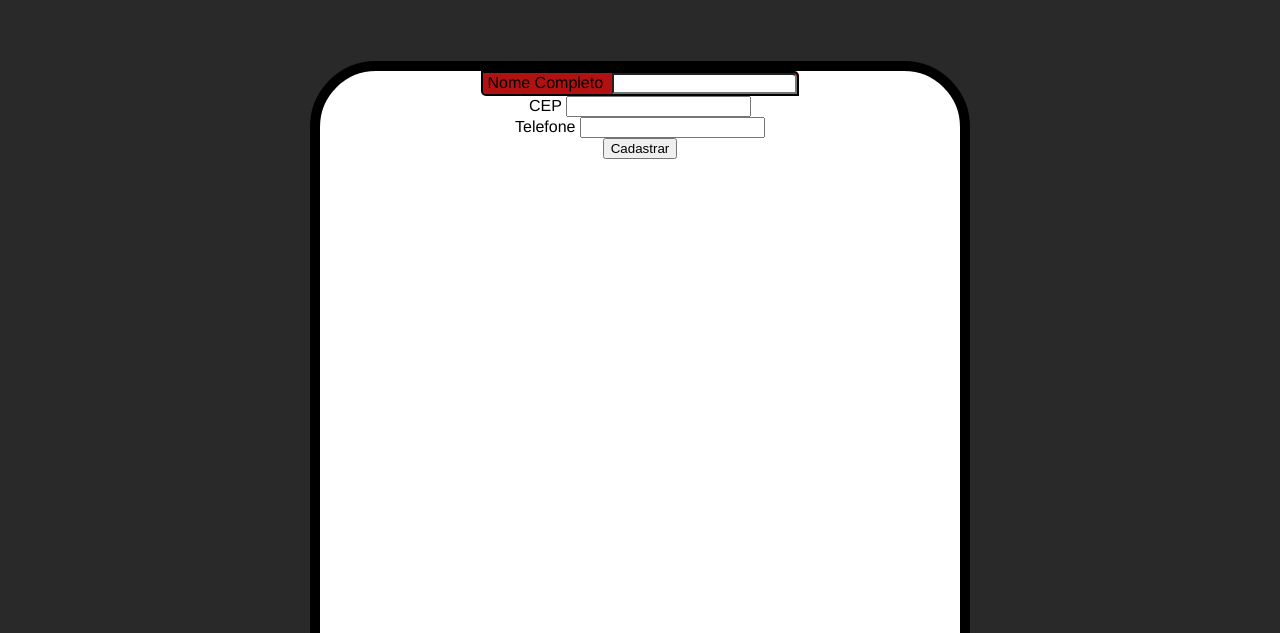
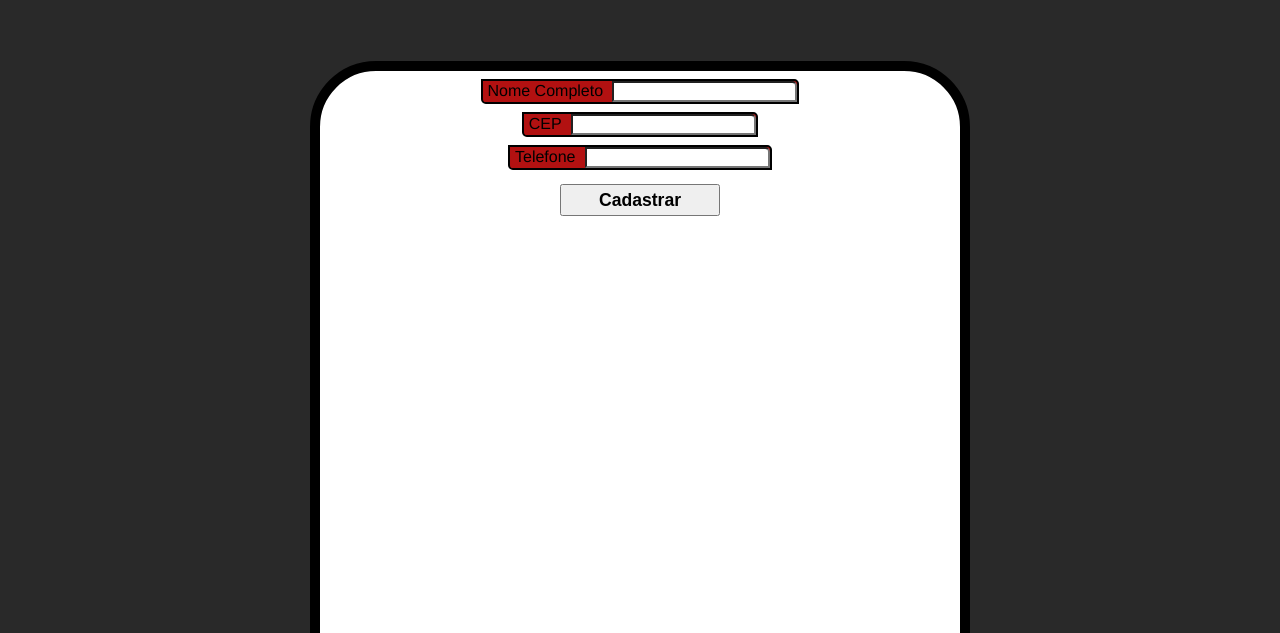
Before and after one commit to mourvan67532/Alphas_Car, a plain HTML site: page abner.html in a window 1280 px wide. Shown: the part 167-800 px from the top of the page. Drawn offline with Linux system fonts and the light colour scheme.

Commit message:
Add files via upload

```diff
--- a/abner.html
+++ b/abner.html
@@ -27,19 +27,16 @@
                     <label for="nome_cliente">Nome Completo</label>
                     <input type="text" id="nome_cliente">
                 </div>
-                <div>
+                <div class="a_tabelinha">
                     <label for="endereco_cep">CEP</label>
                     <input type="text" id="endereco_cep">
                 </div>
-                <div>
+                <div class="a_tabelinha">
                     <label for="celular_1">Telefone</label>
                     <input type="text" id="celular_1">
                 </div>
-                <button>Cadastrar</button>
+                <button><b>Cadastrar</b></button>
             </div>
-            <!-- <p>Nome: <spam id="cliente_nome"></spam></p>
-            <p>CEP: <spam id="cep_endereco"></spam></p>
-            <p>Celular: <spam id="cel_1"></spam></p> -->
         </div>
     </main>
     <footer class="m_footer">
--- a/style.css
+++ b/style.css
@@ -69,13 +69,21 @@
     padding: 0.3rem;
 }
 .a_tabelinha{
-
     background-color: #b21111;
     border: 2px solid black;
     border-bottom-left-radius: 0.3rem;
     border-top-right-radius: 0.3rem;
+    margin-top: 0.5rem;
 
 }
 .a_tabelinha input{
     border-top-right-radius: 0.3rem;
 }
+
+button{
+    margin-top: 0.9rem;
+    width: 10rem;
+    height: 2rem;
+    font-size: 110%;
+
+}
```
